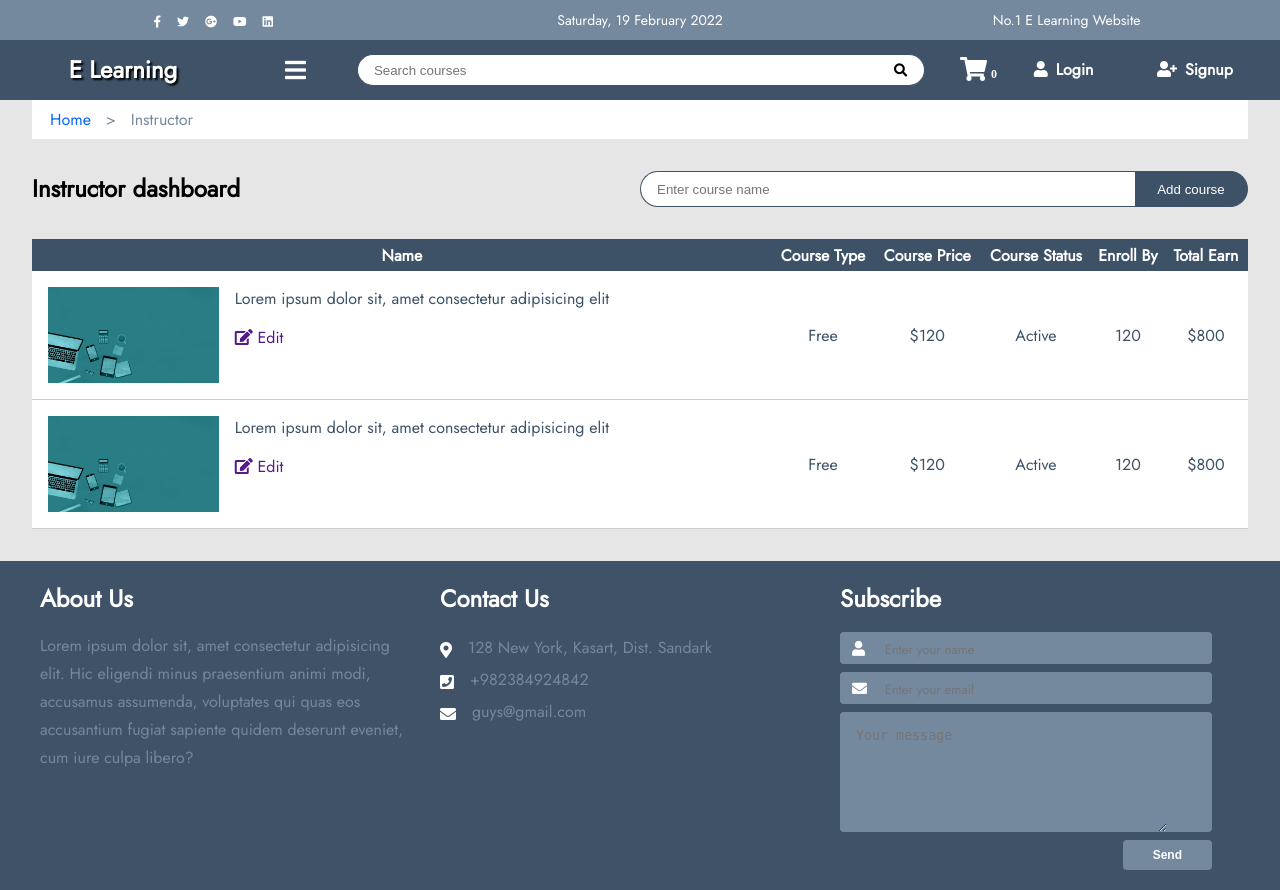
After one commit to GuysKapen/ELearningPHP, a PHP site: page /instructor.php in a window 1280 px wide. The commit adds this page. Run offline with PHP 8.4, Linux system fonts and the light colour scheme; data that the repository does not hold is empty; some libraries are stand-ins or nearby versions.

Commit message:
Add instructor page

```diff
--- a/cart.php
+++ b/cart.php
@@ -7,6 +7,7 @@
     <meta name="viewport" content="width=device-width, initial-scale=1.0">
     <title>E Learning | Cart</title>
     <link rel="stylesheet" href="css/style.css" />
+    <link rel="stylesheet" href="css/function.css" />
     <link rel="stylesheet" href="https://cdnjs.cloudflare.com/ajax/libs/font-awesome/5.8.2/css/all.min.css" />
 </head>
 
--- a/category.php
+++ b/category.php
@@ -7,6 +7,7 @@
     <meta name="viewport" content="width=device-width, initial-scale=1.0">
     <title>E Learning | Home</title>
     <link rel="stylesheet" href="css/style.css" />
+    <link rel="stylesheet" href="css/function.css" />
     <link rel="stylesheet" href="https://cdnjs.cloudflare.com/ajax/libs/font-awesome/5.8.2/css/all.min.css" />
 </head>
 
--- a/course_detail.php
+++ b/course_detail.php
@@ -7,6 +7,7 @@
     <meta name="viewport" content="width=device-width, initial-scale=1.0">
     <title>E Learning | Course</title>
     <link rel="stylesheet" href="css/style.css" />
+    <link rel="stylesheet" href="css/function.css" />
     <link rel="stylesheet" href="https://cdnjs.cloudflare.com/ajax/libs/font-awesome/5.8.2/css/all.min.css" />
 </head>
 
--- /dev/null
+++ b/css/function.css
@@ -0,0 +1,190 @@
+
+.mt-2 {
+    margin-top: 1rem;
+}
+
+.mt-1 {
+    margin-top: 0.5rem;
+}
+
+.mt-8 {
+    margin-top: 4rem;
+}
+
+.mr-1 {
+    margin-right: 0.5rem;
+}
+
+.mt-4 {
+    margin-top: 2rem;
+}
+
+.mr-2 {
+    margin-right: 1rem;
+}
+
+.ml-2 {
+    margin-left: 1rem;
+}
+
+.w-8\/12 {
+    width: 66.66%;
+}
+
+.w-1\/5 {
+    width: 20%;
+}
+
+.w-4\/5 {
+    width: 80%;
+}
+
+.w-1\/2 {
+    width: 50%;
+}
+
+.h-full {
+    height: 100%;
+}
+
+.h-24 {
+    height: 6rem;
+}
+
+.h-screen {
+    height: 100vh;
+}
+
+.h-8 {
+    height: 2rem;
+}
+
+.h-9 {
+    height: 2.25rem;
+}
+
+.min-h-screen {
+    min-height: 100vh;
+}
+
+.pl-2 {
+    padding-left: 1rem;
+}
+
+.pr-2 {
+    padding-right: 1rem;
+}
+
+.p-4 {
+    padding: 1.5rem;
+}
+
+.p-6 {
+    padding: 2rem;
+}
+
+.pb-6 {
+    padding-bottom: 2rem;
+}
+
+.px-6 {
+    padding-left: 2rem;
+    padding-right: 2rem;
+}
+
+.w-full {
+    width: 100%;
+}
+
+.w-4\/12 {
+    width: 33.33%;
+}
+
+.decorate-none {
+    text-decoration: none;
+}
+
+.list-none {
+    list-style: none;
+}
+
+.text-danger {
+    color: rgb(233, 41, 41);
+}
+
+.text-title-fade {
+    color: #3d5267;
+}
+
+.hover\:opacity-0\.8:hover {
+    opacity: 0.8;
+}
+
+.bg-white {
+    background: #fff;
+}
+
+.bg-white-imp {
+    background: #fff !important;
+}
+
+.bg-primary {
+    background: #3d5267;
+}
+
+.text-primary-imp {
+    color: #3d5267 !important;
+}
+
+.text-white {
+    color: white;
+}
+
+.center {
+    text-align: center;
+}
+
+.text-left {
+    text-align: left;
+}
+
+.flex {
+    display: flex;
+}
+
+.flex-grow {
+    flex-grow: 1;
+}
+
+.space-between {
+    justify-content: space-between;
+}
+
+.items-center {
+    align-items: center;
+}
+
+
+.bg-f {
+    background: #3b5998;
+}
+
+.bg-gp {
+    background: #db4a39;
+}
+
+.bg-tw {
+    background: #00acee;
+}
+
+.bg-wa {
+    background: #075e54;
+}
+
+.border-none {
+    border: none;
+}
+
+.border-spacing-0 {
+    border-spacing: 0;
+}
--- a/css/style.css
+++ b/css/style.css
@@ -4,155 +4,6 @@
     margin: 0;
     padding: 0;
     box-sizing: border-box;
-}
-
-.mt-2 {
-    margin-top: 1rem;
-}
-
-.mt-1 {
-    margin-top: 0.5rem;
-}
-
-.mt-8 {
-    margin-top: 4rem;
-}
-
-.mr-1 {
-    margin-right: 0.5rem;
-}
-
-.mt-4 {
-    margin-top: 2rem;
-}
-
-.mr-2 {
-    margin-right: 1rem;
-}
-
-.ml-2 {
-    margin-left: 1rem;
-}
-
-.w-8\/12 {
-    width: 66.66%;
-}
-
-.w-1\/5 {
-    width: 20%;
-}
-
-.w-4\/5 {
-    width: 80%;
-}
-
-.h-full {
-    height: 100%;
-}
-
-.h-24 {
-    height: 6rem;
-}
-
-.h-screen {
-    height: 100vh;
-}
-
-.min-h-screen {
-    min-height: 100vh;
-}
-
-.pl-2 {
-    padding-left: 1rem;
-}
-
-.pr-2 {
-    padding-right: 1rem;
-}
-
-.p-4 {
-    padding: 1.5rem;
-}
-
-.p-6 {
-    padding: 2rem;
-}
-
-.pb-6 {
-    padding-bottom: 2rem;
-}
-
-.px-6 {
-    padding-left: 2rem;
-    padding-right: 2rem;
-}
-
-.w-full {
-    width: 100%;
-}
-
-.w-4\/12 {
-    width: 33.33%;
-}
-
-.decorate-none {
-    text-decoration: none;
-}
-
-.list-none {
-    list-style: none;
-}
-
-.text-danger {
-    color: rgb(233, 41, 41);
-}
-
-.text-title-fade {
-    color: #3d5267;
-}
-
-.hover\:opacity-0\.8:hover {
-    opacity: 0.8;
-}
-
-.bg-white {
-    background: #fff;
-}
-
-.bg-white-imp {
-    background: #fff !important;
-}
-
-.bg-primary {
-    background: #3d5267;
-}
-
-.text-primary-imp {
-    color: #3d5267 !important;
-}
-
-.text-white {
-    color: white;
-}
-
-.center {
-    text-align: center;
-}
-
-.flex {
-    display: flex;
-}
-
-.flex-grow {
-    flex-grow: 1;
-}
-
-.space-between {
-    justify-content: space-between;
-}
-
-.items-center {
-    align-items: center;
 }
 
 
@@ -169,22 +20,6 @@
     cursor: pointer;
 }
 
-
-.bg-f {
-    background: #3b5998;
-}
-
-.bg-gp {
-    background: #db4a39;
-}
-
-.bg-tw {
-    background: #00acee;
-}
-
-.bg-wa {
-    background: #075e54;
-}
 
 .bubble {
     border-radius: 2rem;
@@ -352,7 +187,8 @@ body {
     padding: 0 2%;
 }
 
-#header-search form input {
+#header-search form input,
+.left-rounded-input {
     width: 90%;
     height: 32px;
     background: #fff;
@@ -369,6 +205,19 @@ body {
     width: 8%;
     height: 32px;
     background: #fff;
+    outline: none;
+    border-top-right-radius: 32px;
+    border-bottom-right-radius: 32px;
+    border: 1px solid #3f5267;
+    border-left: none;
+    padding-right: auto 16px;
+    margin-left: -16px;
+    box-sizing: border-box;
+    cursor: pointer;
+}
+
+.right-rounded-button {
+    height: 32px;
     outline: none;
     border-top-right-radius: 32px;
     border-bottom-right-radius: 32px;
@@ -957,3 +806,8 @@ body {
     color: #3f5267;
     font-weight: normal;
 }
+
+#dash-table td {
+    padding: 1rem;
+    border-bottom: 1px solid rgba(0, 0, 0, 0.2);
+}
--- a/index.php
+++ b/index.php
@@ -7,6 +7,7 @@
     <meta name="viewport" content="width=device-width, initial-scale=1.0">
     <title>E Learning | Home</title>
     <link rel="stylesheet" href="css/style.css" />
+    <link rel="stylesheet" href="css/function.css" />
     <link rel="stylesheet" href="https://cdnjs.cloudflare.com/ajax/libs/font-awesome/5.8.2/css/all.min.css" />
 </head>
 
--- /dev/null
+++ b/instructor.php
@@ -0,0 +1,113 @@
+<!DOCTYPE html>
+<html lang="en">
+
+<head>
+    <meta charset="UTF-8">
+    <meta http-equiv="X-UA-Compatible" content="IE=edge">
+    <meta name="viewport" content="width=device-width, initial-scale=1.0">
+    <title>E Learning | Instructor</title>
+    <link rel="stylesheet" href="css/style.css" />
+    <link rel="stylesheet" href="css/function.css" />
+    <link rel="stylesheet" href="https://cdnjs.cloudflare.com/ajax/libs/font-awesome/5.8.2/css/all.min.css" />
+</head>
+
+<body>
+
+    <?php include("inc/header.php") ?>
+    <div id="wrap">
+        <div id="crumb">
+            <span><a href="index.php">Home</a></span>
+            <span>></span>
+            <span>Instructor</span>
+        </div>
+    </div>
+    <div id="dash" class="w-full p-6">
+        <div class="flex space-between">
+            <h2>Instructor dashboard</h2>
+            <form class="w-1/2" action="" method="POST">
+                <div class="flex">
+                    <input class="left-rounded-input h-9" type="text" name="name" placeholder="Enter course name">
+                    <button class="right-rounded-button w-1/5 bg-primary text-white font-bold h-9" type="submit" name="add_course">Add course</button>
+                </div>
+            </form>
+        </div>
+        <div class="mt-4">
+            <table id="dash-table" class="w-full border-spacing-0 bg-white">
+                <tr class="bg-primary text-white h-8">
+                    <th>Name</th>
+                    <th>Course Type</th>
+                    <th>Course Price</th>
+                    <th>Course Status</th>
+                    <th>Enroll By</th>
+                    <th>Total Earn</th>
+                </tr>
+                <tr class="center mt-2 text-title-fade">
+                    <td class="text-left">
+                        <div class="flex">
+                            <img src="imgs/courses/course_1.jpg" alt="" class="h-24">
+                            <div class="pl-2">
+                                <p class="mr-2">Lorem ipsum dolor sit, amet consectetur adipisicing elit</p>
+                                <p class="mt-2"><a class="decorate-none" href=""><i class="fa fa-edit"></i> Edit</a></span>
+                            </div>
+                        </div>
+                    </td>
+
+                    <td>
+                        <p>
+                            Free
+                        </p>
+                    </td>
+
+                    <td>
+                        <p>$120</p>
+                    </td>
+
+                    <td>
+                        <p>Active</p>
+                    </td>
+
+                    <td>
+                        <p>120</p>
+                    </td>
+                    <td>$800</td>
+
+                </tr>
+                         <tr class="center mt-2 text-title-fade">
+                    <td class="text-left">
+                        <div class="flex">
+                            <img src="imgs/courses/course_1.jpg" alt="" class="h-24">
+                            <div class="pl-2">
+                                <p class="mr-2">Lorem ipsum dolor sit, amet consectetur adipisicing elit</p>
+                                <p class="mt-2"><a class="decorate-none" href=""><i class="fa fa-edit"></i> Edit</a></span>
+                            </div>
+                        </div>
+                    </td>
+
+                    <td>
+                        <p>
+                            Free
+                        </p>
+                    </td>
+
+                    <td>
+                        <p>$120</p>
+                    </td>
+
+                    <td>
+                        <p>Active</p>
+                    </td>
+
+                    <td>
+                        <p>120</p>
+                    </td>
+                    <td>$800</td>
+
+                </tr>
+            </table>
+        </div>
+    </div>
+    <?php include("inc/footer.php") ?>
+
+</body>
+
+</html>
```
